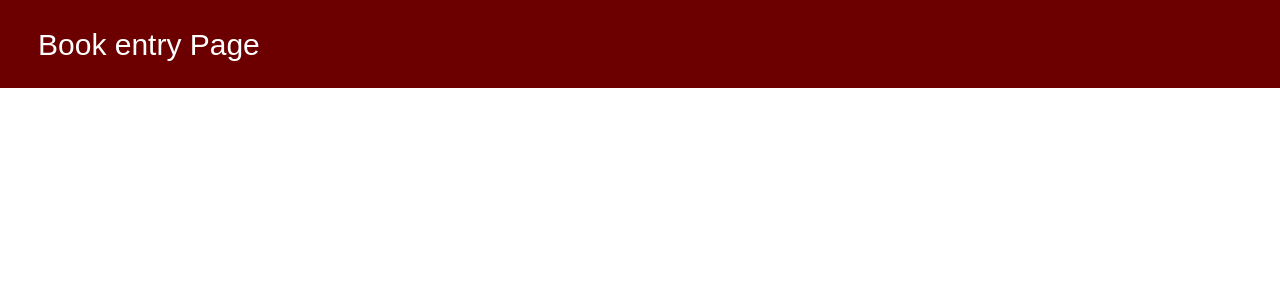
After one commit to holycompile/Library_Management_Basic, a Flask app: template templates/book_entry_header.html in a window 1280 px wide. The commit adds this page. Shown: the top 300 px of the page. Run offline with Flask 3, Linux system fonts and the light colour scheme; the template is opened without the code that fills it, so the values that code supplies are empty.

Commit message:
Book Entry Portal Header Update

```diff
--- /dev/null
+++ b/static/style/book_entry_header.css
@@ -0,0 +1,25 @@
+.header_background
+{
+    background-color: rgb(108, 0, 0);
+    height: 90px;
+    width: 101.4%;
+    margin-top:-10px;
+    margin-left:-10px;
+
+}
+.title_lib
+{
+    color: white;
+    font-weight: 500;
+    font-size:30px;
+    font-family: Arial, Helvetica, sans-serif;
+    padding-top:30px;
+    padding-bottom: 10px;
+    padding-left: 40px;
+
+}
+.nav-bar
+{
+    padding-left:50%;
+    margin-top:-30px;
+}
--- a/templates/book_entry.html
+++ b/templates/book_entry.html
@@ -7,10 +7,11 @@
     <link rel="stylesheet" href="/static/style/book_entry.css">
 </head>
 <body>
-    {% include 'header.html'%}
+    {% include 'book_entry_header.html'%}
     <div class="form-background">
         <div class="title">
-            Book Registration Portal:
+            Book Registration :
+
         </div>
     </div>
 </body>
--- /dev/null
+++ b/templates/book_entry_header.html
@@ -0,0 +1,21 @@
+<!DOCTYPE html>
+<html lang="en">
+<head>
+    <meta charset="UTF-8">
+    <meta name="viewport" content="width=device-width, initial-scale=1.0">
+    <title>Header</title>
+    <link rel="stylesheet" href="/static/style/book_entry_header.css">
+</head>
+<body>
+    <header>
+    <div class="header_background">
+        <div class="title_lib">
+            Book entry Page
+        </div>
+        <div class="nav-bar">
+
+        </div>
+    </div>
+</header>
+</body>
+</html>
```
